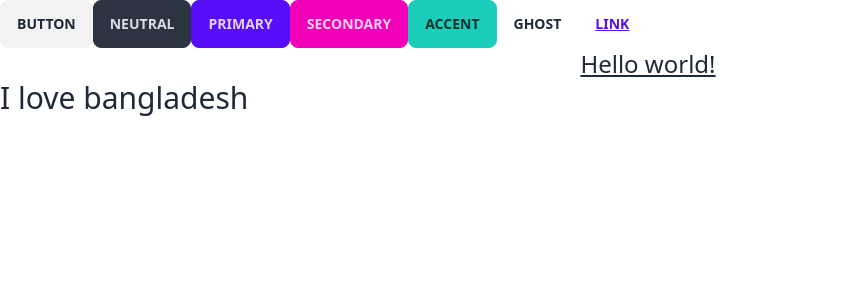
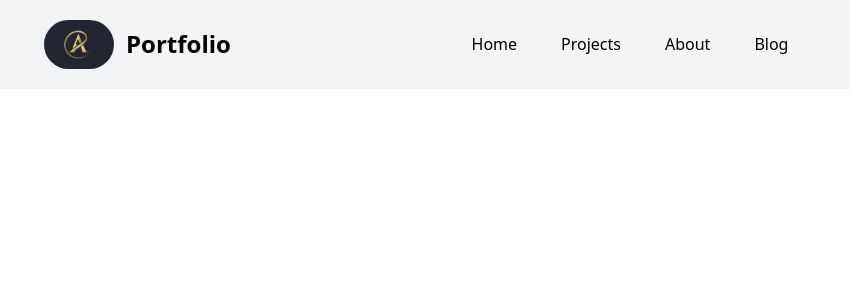
Before and after one commit to Arif1612/portfolio, a React (Vite) app: page / in a window 1280 px wide. Shown: the top 300 px of the page, without its empty margins (0-850 px from the left). Built offline with nearby package versions, Linux system fonts and the light colour scheme.

Commit message:
navbar added route created by arif

```diff
--- a/package.json
+++ b/package.json
@@ -14,6 +14,8 @@
     "match-sorter": "^6.3.1",
     "react": "^18.2.0",
     "react-dom": "^18.2.0",
+    "react-helmet-async": "^1.3.0",
+    "react-icons": "^4.10.1",
     "react-router-dom": "^6.15.0",
     "sort-by": "^1.2.0"
   },
--- a/src/App.jsx
+++ b/src/App.jsx
@@ -1,19 +1,16 @@
+import { Outlet } from "react-router-dom";
+import Navbar from "./pages/NavBar/NavBar";
+import { Helmet } from "react-helmet-async";
 
 const App = () => {
   return (
     <div>
-
-    <button className="btn">Button</button>
-    <button className="btn btn-neutral">Neutral</button>
-    <button className="btn btn-primary">Primary</button>
-    <button className="btn btn-secondary">Secondary</button>
-    <button className="btn btn-accent">Accent</button>
-    <button className="btn btn-ghost">Ghost</button>
-    <button className="btn btn-link">Link</button>
-      <h1 className=" ml-4 text-2xl text-center  font-normal underline">
-    Hello world!
-    </h1>
-    <p className='text-3xl '>I love bangladesh</p>
+      <Helmet>
+        <title>Portfolio</title>
+      </Helmet>
+      <Navbar></Navbar>
+      <Outlet></Outlet>
+      {/* <Footer></Footer> */}
     </div>
   );
 };
--- a/src/main.jsx
+++ b/src/main.jsx
@@ -2,12 +2,16 @@ import React from 'react'
 import ReactDOM from 'react-dom/client'
 import App from './App.jsx'
 import './index.css'
+import { HelmetProvider } from 'react-helmet-async'
 
 import {
   createBrowserRouter,
   RouterProvider,
 } from "react-router-dom";
 import ErrorPage from './pages/ErrorPage/ErrorPage.jsx';
+import Projects from './pages/Home/Projects/Projects.jsx';
+import About from './pages/Home/Home/About/About.jsx'
+import Blog from './pages/Home/Home/Blog/Blog.jsx'
 
 
 const router = createBrowserRouter([
@@ -15,16 +19,35 @@ const router = createBrowserRouter([
     path: "/",
     element: <App></App>,
     errorElement: <ErrorPage />,
+    children: [
+      {
+        path: "/home",
+        element: <Projects></Projects>,
+      },
+      {
+        path: "/projects",
+        element: <Projects></Projects>,
+      },
+      {
+        path: "/about",
+        element: <About></About>,
+      },
+      {
+        path: "/blog",
+        element: <Blog></Blog>,
+      },
+    ],
   },
-  // {
-  //   path: "contacts/:contactId",
-  //   element: <Contact />,
-  // },
+
 ]);
 
 
 ReactDOM.createRoot(document.getElementById("root")).render(
   <React.StrictMode>
-    <RouterProvider router={router} />
+     <HelmetProvider>
+     <div className="max-w-screen-xl mx-auto">
+        <RouterProvider router={router} />
+    </div>
+     </HelmetProvider>
   </React.StrictMode>
 );
--- /dev/null
+++ b/src/pages/Home/Home/About/About.jsx
@@ -0,0 +1,15 @@
+import React from 'react';
+import { Helmet } from 'react-helmet-async';
+
+const About = () => {
+    return (
+        <div>
+            <Helmet>
+                  <title>Portfolio | About </title>
+            </Helmet>
+            <p>About</p>
+        </div>
+    );
+};
+
+export default About;
--- /dev/null
+++ b/src/pages/Home/Home/Blog/Blog.jsx
@@ -0,0 +1,15 @@
+import React from 'react';
+import { Helmet } from 'react-helmet-async';
+
+const Blog = () => {
+    return (
+        <div>
+            <Helmet>
+                  <title>Portfolio | Blog </title>
+            </Helmet>
+            <p>Blog</p>
+        </div>
+    );
+};
+
+export default Blog;
--- a/src/pages/Home/Home/Home.jsx
+++ b/src/pages/Home/Home/Home.jsx
@@ -1,9 +1,13 @@
 import React from 'react';
+import { Helmet } from "react-helmet-async";
 
 const Home = () => {
     return (
         <div>
-
+            <Helmet>
+                  <title>Portfolio | Home </title>
+            </Helmet>
+            <p>Home</p>
         </div>
     );
 };
--- /dev/null
+++ b/src/pages/Home/Projects/Projects.jsx
@@ -0,0 +1,14 @@
+import React from 'react';
+import { Helmet } from 'react-helmet-async';
+
+const Projects = () => {
+    return (
+        <div>
+          <Helmet>
+                  <title>Portfolio | Projects </title>
+            </Helmet>
+        </div>
+    );
+};
+
+export default Projects;
--- a/src/pages/NavBar/NavBar.jsx
+++ b/src/pages/NavBar/NavBar.jsx
@@ -1,11 +1,127 @@
-import React from 'react';
+import { Link } from "react-router-dom";
+import logo from "../../assets/logo.jpg";
+import { FaBeer } from "react-icons/fa";
 
-const NavBar = () => {
-    return (
-        <div>
+
+const Navbar = () => {
+
+  return (
+    <div className="navbar  bg-gray-100 text-black">
+      <div className="navbar-start">
+
+        <div className="dropdown">
+          <label
+            tabIndex={0}
+            className="btn btn-ghost lg:hidden bg-neutral text-white"
+          >
+            <svg
+              xmlns="http://www.w3.org/2000/svg"
+              className="h-5 w-5"
+              fill="none"
+              viewBox="0 0 24 24"
+              stroke="currentColor"
+            >
+              <path
+                strokeLinecap="round"
+                strokeLinejoin="round"
+                strokeWidth="2"
+                d="M4 6h16M4 12h8m-8 6h16"
+              />
+            </svg>
+          </label>
+
+          <ul
+            tabIndex={0}
+            className="menu menu-sm flex flex-col dropdown-content  p-2 shadow bg-base-300 rounded-box w-60 text-center text-black absolute top-0 z-10"
+          >
+            <FaBeer />
+            <Link
+              to="/"
+              className="  mx-5 hover:bg-gray-500  text-base  hover:text-white p-2 rounded-lg"
+            >
+              Home
+            </Link>
+            <Link
+              to="/projects"
+              className="  mx-5 hover:bg-gray-500  text-base  hover:text-white p-2 rounded-lg"
+            >
+               Projects
+            </Link>
+            <Link
+              to="/about"
+              className="  mx-5 hover:bg-gray-500  text-base  hover:text-white p-2 rounded-lg"
+            >
+              About
+            </Link>
+            <Link
+              to="/blog"
+              className="  mx-5 hover:bg-gray-500  text-base  hover:text-white p-2 rounded-lg"
+            >
+              Blog
+            </Link>
+
+          </ul>
 
         </div>
-    );
+        <div>
+          <Link
+            className="flex justify-center items-center text-2xl font-bold ms-3 me-3 p-3 rounded hover:bg-gray-500 hover:text-white"
+            to="/"
+          >
+            <img
+              className=" ms-3 rounded-full"
+              width="70px"
+              height="34px"
+              src={logo}
+              alt=""
+            />
+
+            <h3 className="ml-3">Portfolio</h3>
+          </Link>
+        </div>
+      </div>
+
+      {/* //////////////////////////////
+
+      start end //////////////////// */}
+
+
+      {/* nav lg screen  (middle part) */}
+      <div className="navbar-center  hidden lg:flex">
+        <Link
+          className=" mr-5  hover:bg-gray-500 px-3 py-2 rounded hover:text-lg  hover:text-white"
+          to="/"
+        >
+          Home
+        </Link>
+
+        <Link
+          className=" mr-5  hover:bg-gray-500 px-3 py-2 rounded hover:text-lg hover:text-white "
+          to="/projects"
+        >
+          Projects
+        </Link>
+        <Link
+          className=" mr-5  hover:bg-gray-500 px-3 py-2 rounded hover:text-lg hover:text-white  "
+          to="/about"
+        >
+          About
+        </Link>
+        <Link
+          className=" mr-5  hover:bg-gray-500 px-3 py-2 rounded hover:text-lg hover:text-white  "
+          to="/blog"
+        >
+          Blog
+        </Link>
+
+      </div>
+      {/* end */}
+
+      <div className="navbar-end">
+
+      </div>
+    </div>
+  );
 };
 
-export default NavBar;
+export default Navbar;
```
Also changed, not shown: src/assets/logo.jpg (added), 1 other file (tests, documents, lock files or other folders).
